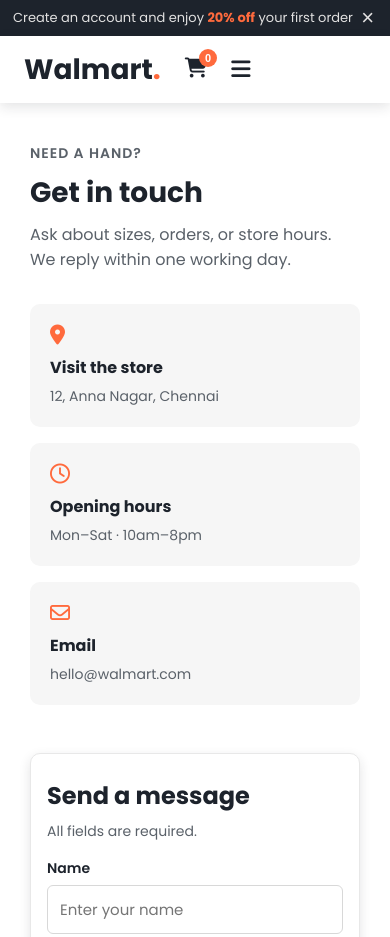
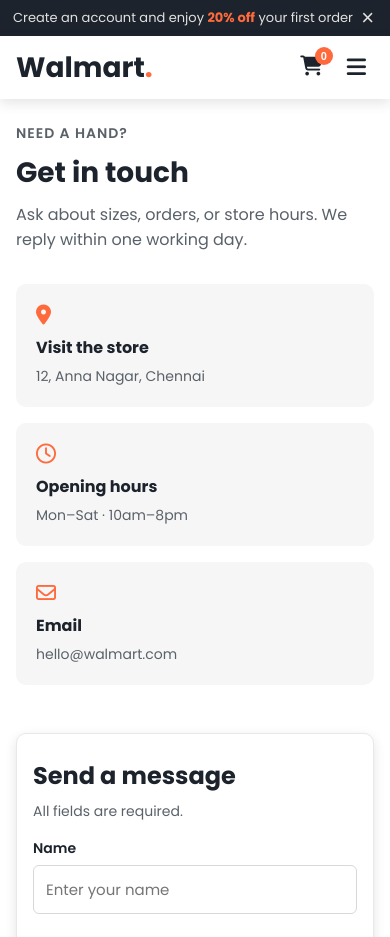
Before and after one commit to philbertcatherine06/Nostra-Project, a plain HTML site: page contact.html in a window 390 px wide. Shown: the top 937 px of the page. Drawn offline with Linux system fonts and the light colour scheme.

Commit message:
Fix mobile navbar so cart and menu sit on the right.

```diff
--- a/style.css
+++ b/style.css
@@ -165,6 +165,7 @@ img {
   display: flex;
   align-items: center;
   gap: 16px;
+  margin-left: auto;
 }
 
 .cart-box {
@@ -1128,6 +1129,11 @@ img {
     padding: 8px 36px 8px 12px;
   }
 
+  .navbar {
+    justify-content: space-between;
+    padding: 12px 16px;
+  }
+
   .navbar h1 {
     font-size: 28px;
   }
@@ -1180,6 +1186,10 @@ img {
   .contact-info,
   .contact-form {
     width: 100%;
+  }
+
+  .contact-page {
+    padding: 24px 16px 16px;
   }
 
   .contact-layout {
```
